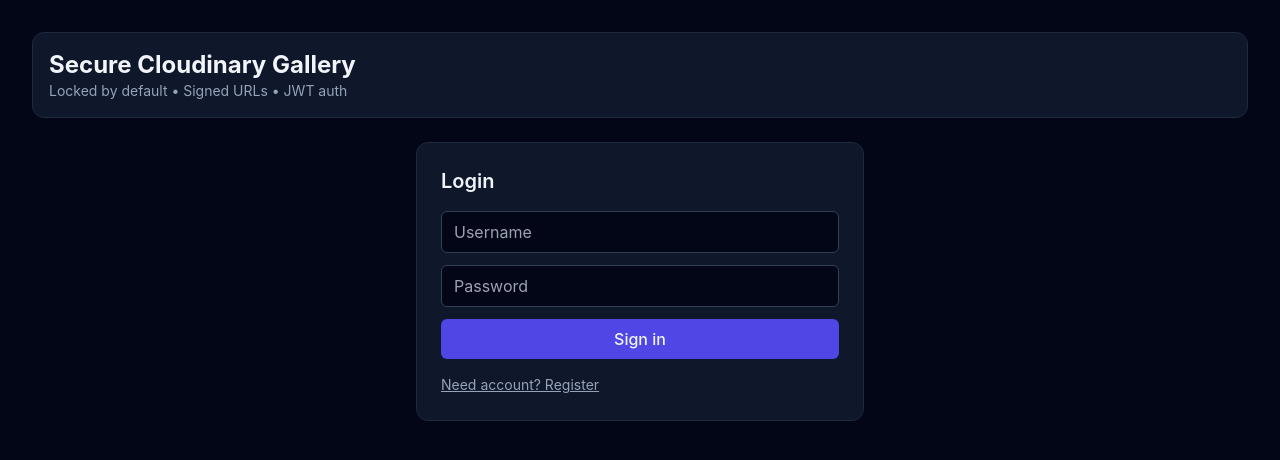
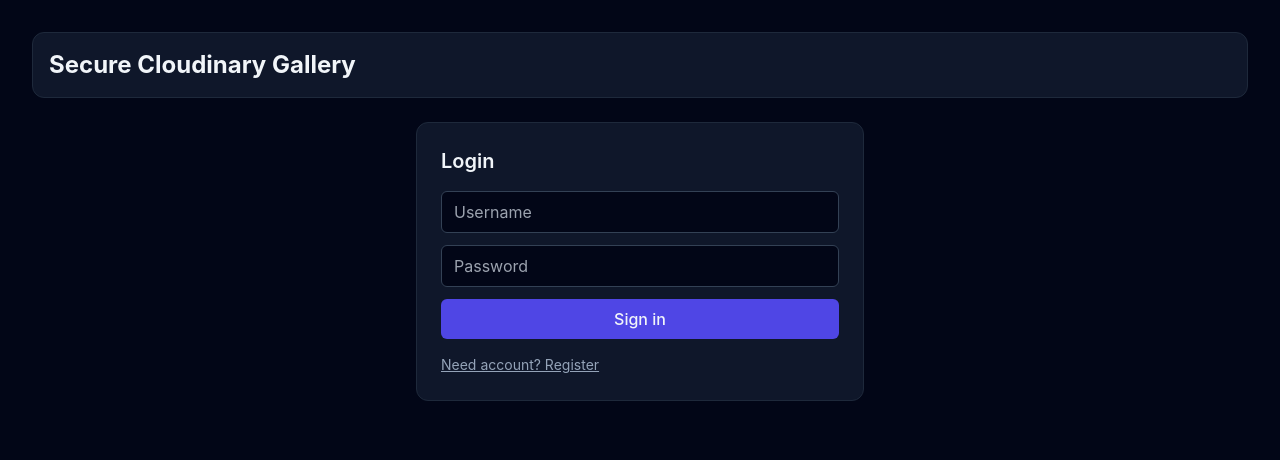
Before and after one commit to lamanhdai/webtool, a React (Vite) app in the folder gallery/frontend/: page / in a window 1280 px wide. Shown: the top 460 px of the page. Built offline with nearby package versions, Linux system fonts and the light colour scheme; no server answers.

Commit message:
clean code

```diff
--- a/gallery/frontend/src/App.jsx
+++ b/gallery/frontend/src/App.jsx
@@ -66,7 +66,7 @@
         <header className="flex flex-wrap items-center justify-between gap-3 rounded-xl border border-slate-800 bg-slate-900 p-4">
           <div>
             <h1 className="text-2xl font-bold">{title}</h1>
-            <p className="text-sm text-slate-400">Locked by default • Signed URLs • JWT auth</p>
+            <p className="text-sm text-slate-400"></p>
           </div>
           {user && (
             <div className="flex items-center gap-3">
```
